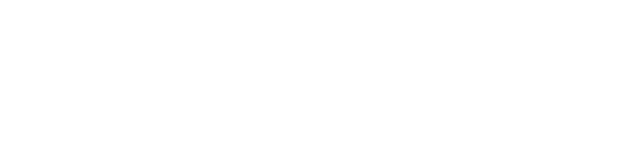
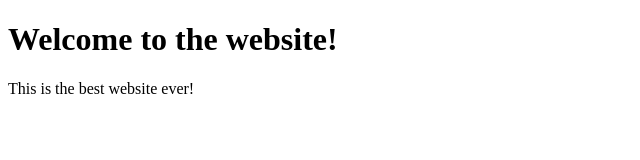
Before and after one commit to ThiccVapes/Agile-SP2018-In-Class, a plain HTML site: page index.html in a window 1280 px wide. Shown: the whole page, without its empty margins (0-640 px from the left). Drawn offline with Linux system fonts and the light colour scheme.

Commit message:
Add website description

```diff
--- a/index.html
+++ b/index.html
@@ -4,6 +4,8 @@
         <title>My beautiful Website</title>
     </head>
     <body>
+    <h1>Welcome to the website!</h1>
+    <p>This is the best website ever!</p>
     </body>
 
 </html>
```
